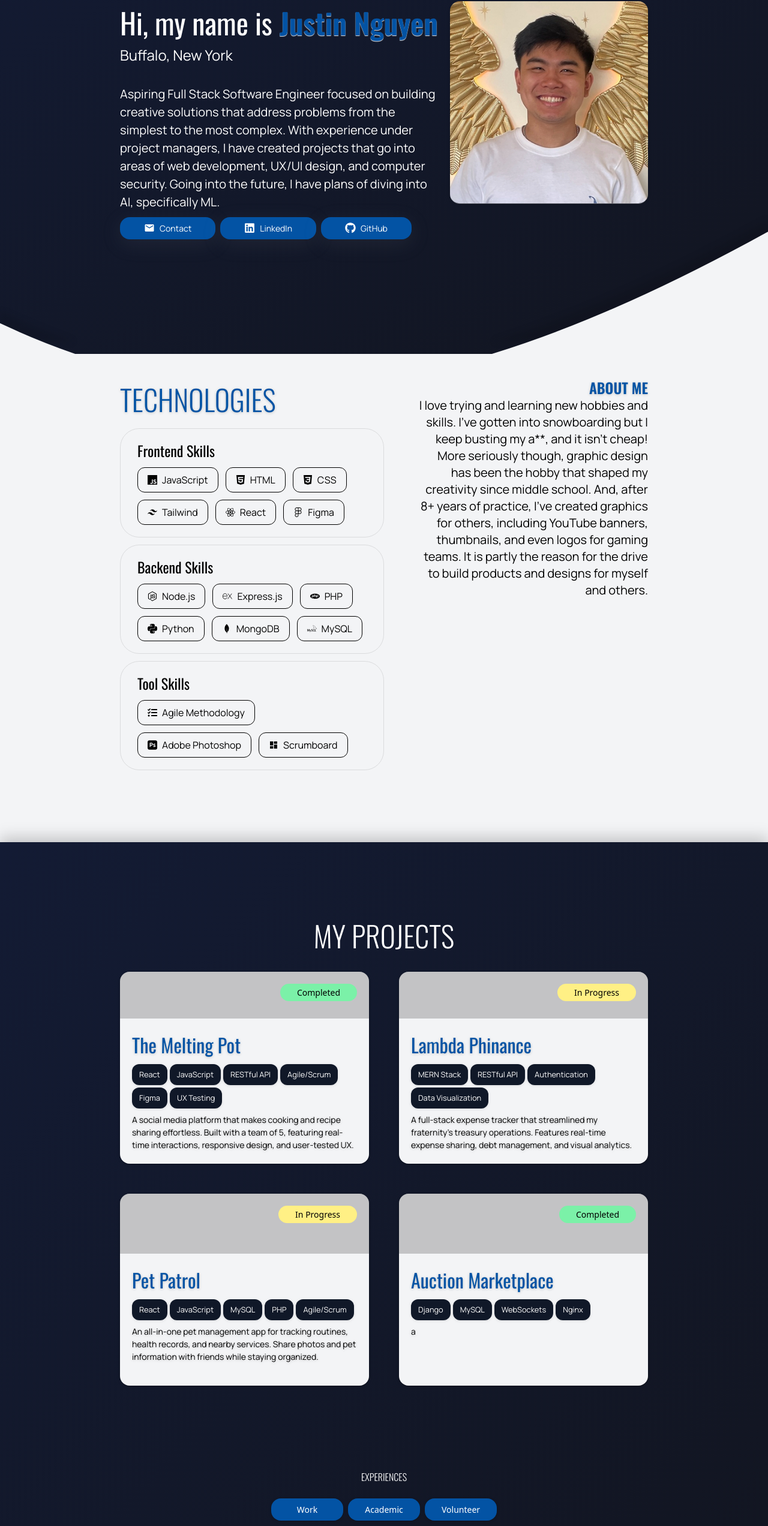
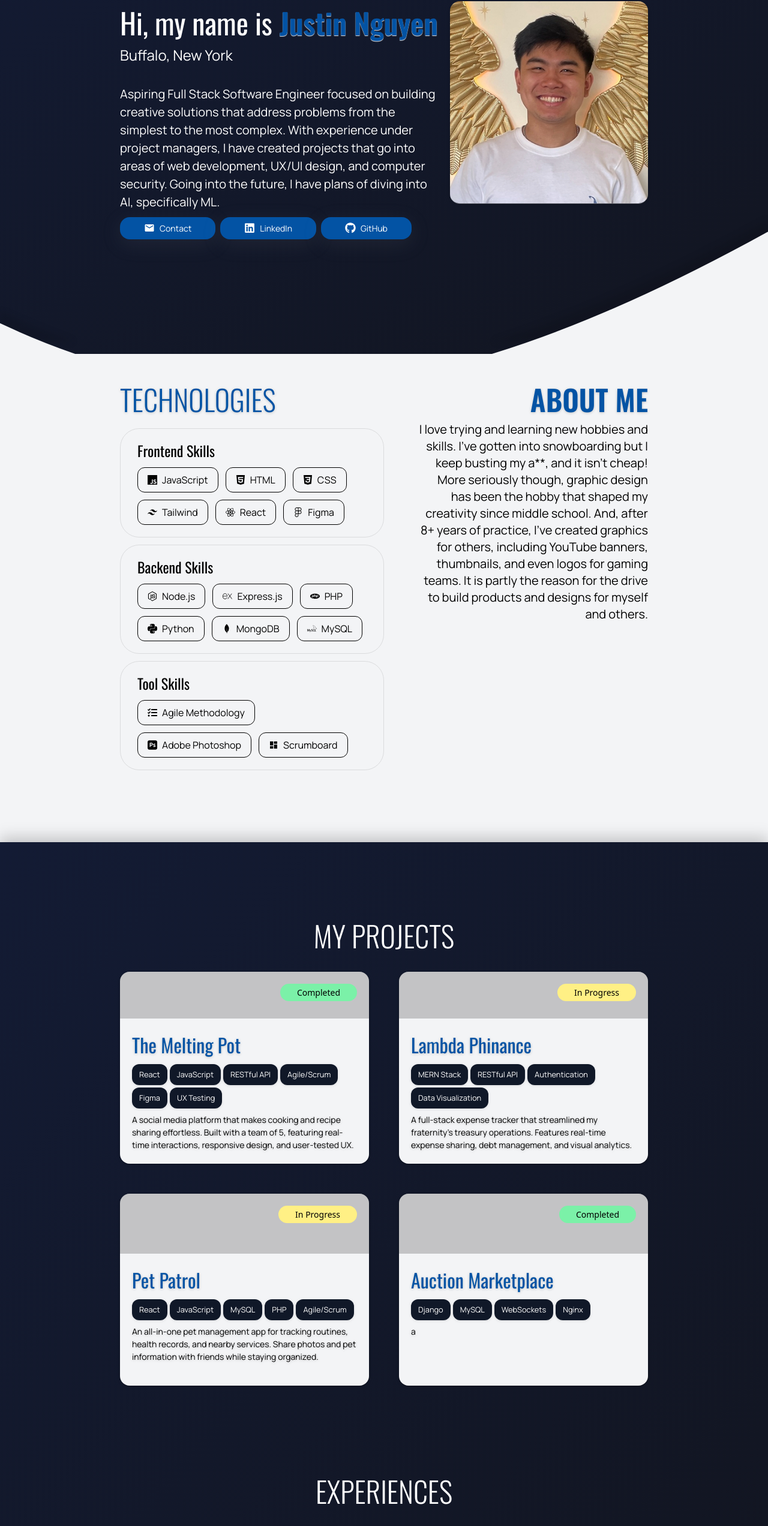
Before and after one commit to jhn816/jhn-web, a React (Vite) app: page / in a window 1280 px wide. Shown: the part 210-2754 px from the top of the page at 60% size. Built offline with nearby package versions, Linux system fonts and the light colour scheme.

Commit message:
Changes to the font sizes of Experiences and About me to be responsive and fluid.

```diff
--- a/src/App.jsx
+++ b/src/App.jsx
@@ -319,7 +319,7 @@ function App() {
           </div>
         </div>
         <div className="flex flex-col w-full text-center lg:text-right lg:w-7/16 h-full">
-            <p id="about" className="h-title text-[#0353a4] text-2xl drop-shadow-black/20 drop-shadow-sm"> ABOUT ME </p>
+            <p id="about" className="h-title text-[#0353a4] text-[clamp(2.25rem,3.75vw,5.25rem)] drop-shadow-black/20 drop-shadow-sm"> ABOUT ME </p>
             <p className='body text-[clamp(.15rem,3.75vw,1.25rem)] text-black text-xl'>I love trying and learning new hobbies and skills. I’ve gotten into snowboarding but I keep busting my a**, and it isn’t cheap! More seriously though, graphic design has been the hobby that shaped my creativity since middle school. And, after 8+ years of practice, I’ve created graphics for others, including YouTube banners, thumbnails, and even logos for gaming teams. It is partly the reason for the drive to build products and designs for myself and others. </p>
         </div>
       </div>
@@ -357,7 +357,7 @@ function App() {
 
       {/* my experience section */}
       <div className="flex flex-col justify-center-safe items-center gap-3 [@media(min-width:510px)]:gap-6">
-        <p id="experience" className="header text-white">EXPERIENCES</p>
+        <p id="experience" className="header text-[clamp(2.25rem,3.75vw,3.25rem)] text-white">EXPERIENCES</p>
           <div className="flex flex-row gap-2">
             {experiences.map((experience, index) => (
               <p key={index} className="bg-[#0353a4] w-[80px] flex justify-center [@media(min-width:510px)]:px-15 px-6 py-1 text-[10px] [@media(min-width:510px)]:py-2 rounded-2xl [@media(min-width:510px)]:text-[14px] text-white hover-press drop-shadow-black/20 drop-shadow-sm"> {experience} </p>
```
